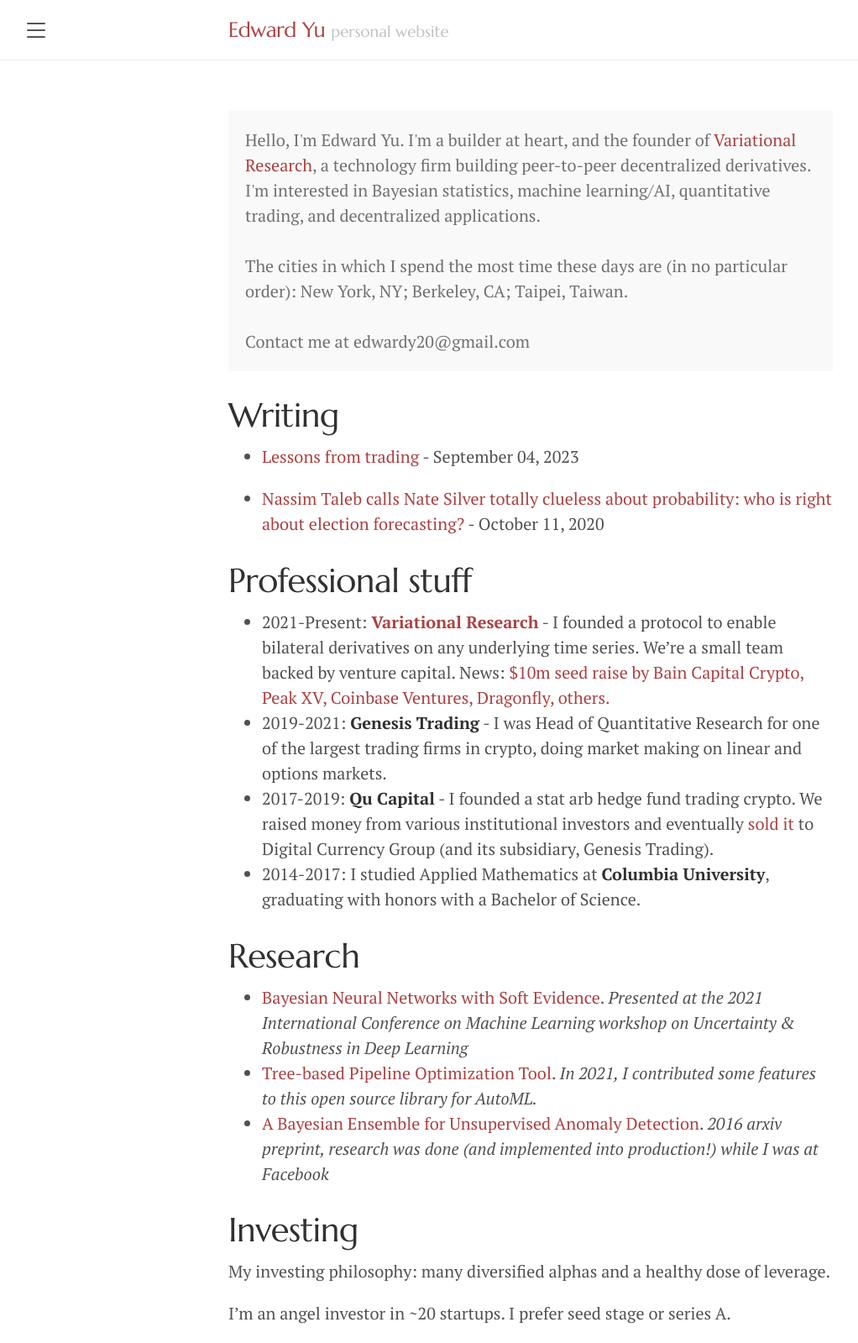
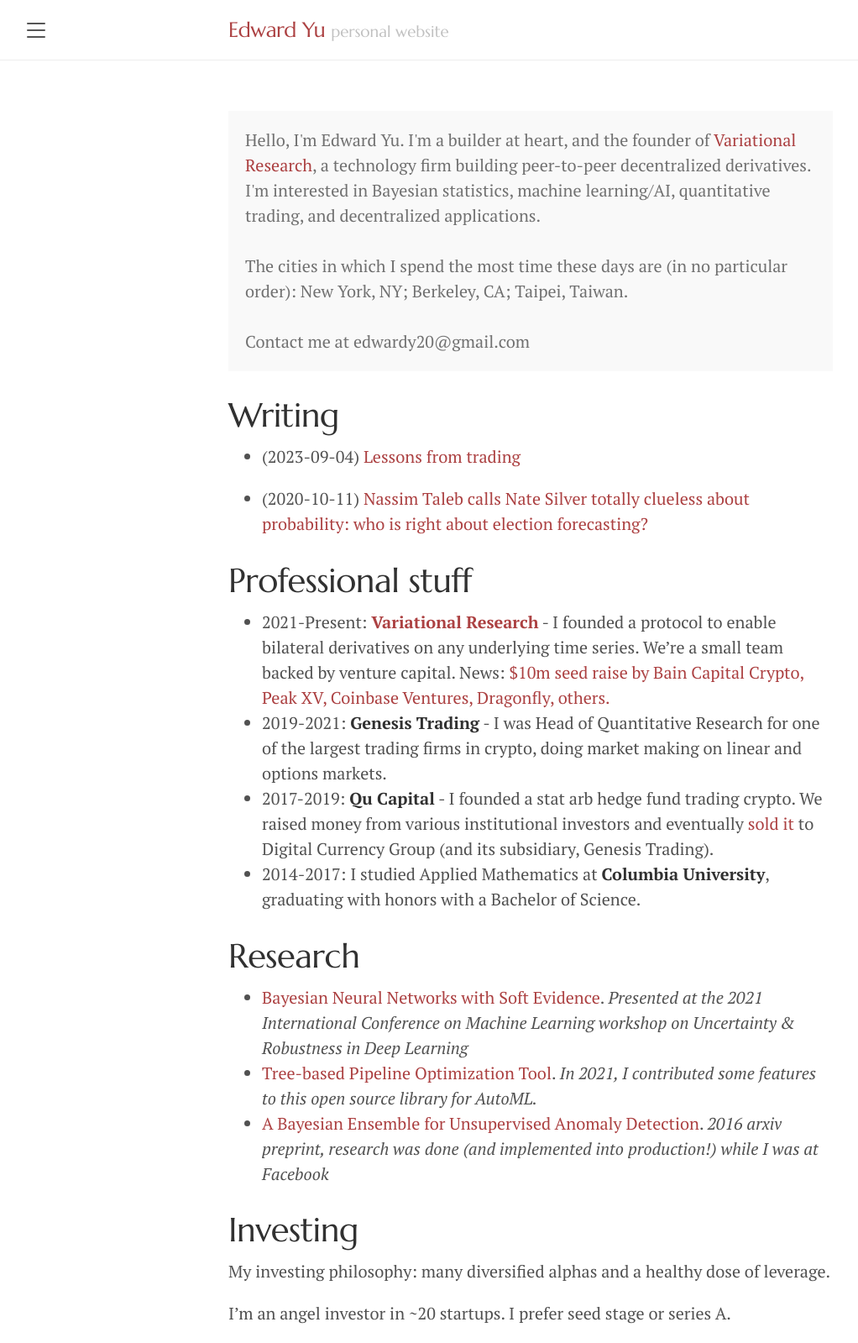
Before and after one commit to edwardyu/edwardyu.github.io, a Jekyll site: the page built from index.md, in a window 1280 px wide. Shown: the whole page at 84% size, without its empty margins (8-1030 px from the left). Built offline with Jekyll 4.4.1, drawn with Linux system fonts in a browser that asks for light colours.

Commit message:
change date format

```diff
--- a/index.md
+++ b/index.md
@@ -13,7 +13,7 @@ title: About
 
 # Writing
 {% for post in site.posts %}
-* [{{ post.title }}]({{ site.baseurl }}{{ post.url }}) - {{ post.date | date: "%B %d, %Y" }}
+* ({{ post.date | date: "%Y-%m-%d" }}) [{{ post.title }}]({{ site.baseurl }}{{ post.url }})
 {% endfor %}
 
 # Professional stuff
```
